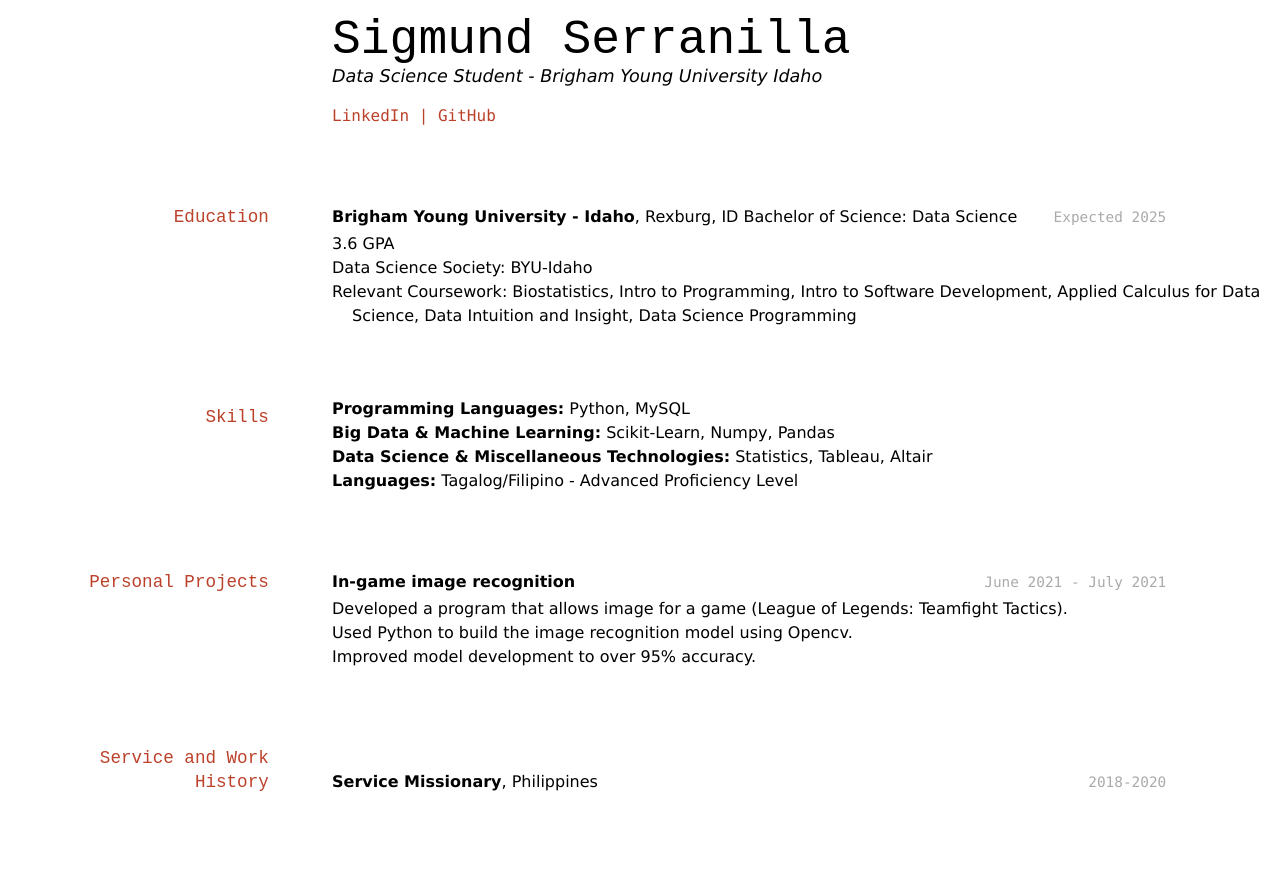
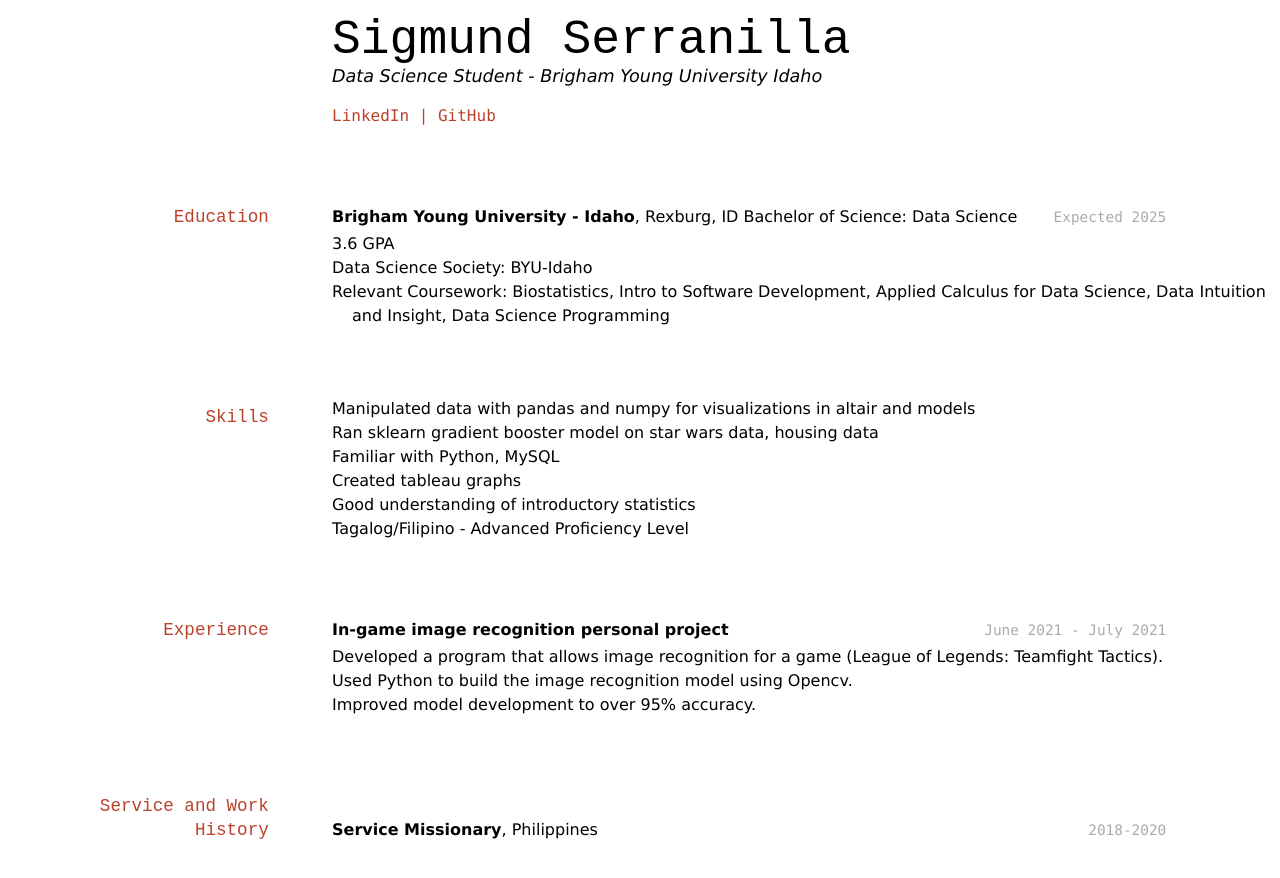
Before and after one commit to Sigmund1s/Serranilla_Sigmund_Resume.md, a Jekyll site: the page built from docs/index.md, in a window 1280 px wide. Shown: the top 878 px of the page. Built offline with Jekyll 4.4.1, drawn with Linux system fonts in a browser that asks for light colours.

Commit message:
porters edits

```diff
--- a/docs/index.md
+++ b/docs/index.md
@@ -17,26 +17,23 @@ Data Science Student - Brigham Young University Idaho
 Bachelor of Science: Data Science `Expected 2025`
 - 3.6 GPA
 - Data Science Society: BYU-Idaho
-- Relevant Coursework: Biostatistics, Intro to Programming, Intro to Software Development, Applied Calculus for Data Science, Data Intuition and Insight, Data Science Programming
+- Relevant Coursework: Biostatistics, Intro to Software Development, Applied Calculus for Data Science, Data Intuition and Insight, Data Science Programming
 
 
 ## Skills
-- **Programming Languages:**
-Python, MySQL
-- **Big Data & Machine Learning:**
-Scikit-Learn, Numpy, Pandas
-- **Data Science & Miscellaneous Technologies:**
-Statistics, Tableau, Altair
-- **Languages:**
-Tagalog/Filipino - Advanced Proficiency Level
+- Manipulated data with pandas and numpy for visualizations in altair and models
+- Ran sklearn gradient booster model on star wars data, housing data
+- Familiar with Python, MySQL
+- Created tableau graphs
+- Good understanding of introductory statistics
+- Tagalog/Filipino - Advanced Proficiency Level
 
-
-## Personal Projects
+## Experience
 
 `June 2021 - July 2021`
-__In-game image recognition__
+__In-game image recognition personal project__
 
-- Developed a program that allows image for a game (League of Legends: Teamfight Tactics).
+- Developed a program that allows image recognition for a game (League of Legends: Teamfight Tactics).
 - Used Python to build the image recognition model using Opencv.
 - Improved model development to over 95% accuracy.
 
```
Also changed, not shown: other parts of docs/index.md (+0 -6 lines).
